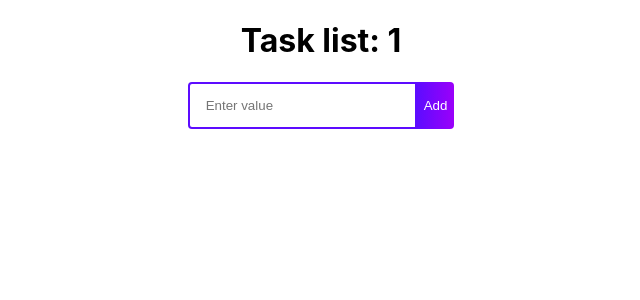
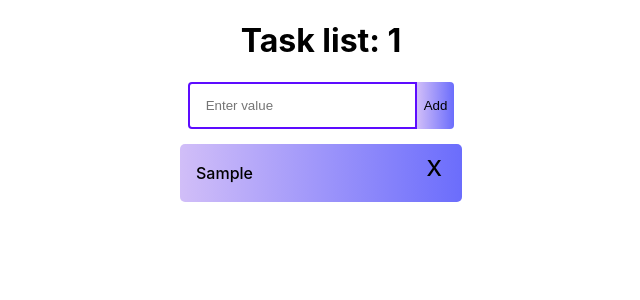
Before and after one commit to alexgold1994/todo-app, a React (Create React App) app: page / in a window 1280 px wide. Both pictures are taken after typing "Sample" into the empty fields and a click on the button "Add". Shown: the top 300 px of the page, without its empty margins (319-959 px from the left). Built offline with nearby package versions, Linux system fonts and the light colour scheme.

Commit message:
add delete, complete func

```diff
--- a/src/App.js
+++ b/src/App.js
@@ -21,12 +21,16 @@ function App() {
 	}
   }
 
-  const removeTask = () => {
-
+  const deleteTask = (id) => {
+	setTasks([...tasks.filter((task) => task.id !== id)])
   }
 
-  const toggleTask = () => {
-
+  const toggleTask = (id) => {
+    setTasks([
+		...tasks.map((task) =>
+			task.id === id ? {...task, isComplete: !task.isComplete} : {...task}
+		)
+	])
   }
 
   return (
@@ -38,9 +42,9 @@ function App() {
 			return (
 				<ListItem
 					task={task}
-					key={tasks.id}
+					key={task.id}
 					toggleTask={toggleTask}
-					removeTask={removeTask}
+					deleteTask={deleteTask}
 				/>
 			)
 		})}
--- a/src/components/ListItem.js
+++ b/src/components/ListItem.js
@@ -1,9 +1,15 @@
 import React from 'react'
 
-function ListItem() {
+function ListItem({ task, toggleTask, deleteTask }) {
     return (
-        <div>
+        <div key={task.id} className="item-task" >
+            <div className={task.isComplete ? "item-text strike" : "item-text"}
+                onClick={() => toggleTask(task.id)}
+            >
+                 {task.data}
+             </div>
 
+            <div className="item-delete" onClick={() => deleteTask(task.id)}> X </div>
         </div>
     )
 }
--- a/src/index.css
+++ b/src/index.css
@@ -17,25 +17,29 @@ code {
   text-align: center;
 }
 
-.App .item-todo {
-  padding: 14px;
+.App .item-task {
+  display: flex;
+  align-items: center;
+  justify-content: space-between;
+  padding: 16px;
   width: 250px;
+  font-weight: 500;
   margin: 0 auto;
   text-align: left;
   margin-top: 15px;
   background: linear-gradient(
     90deg,
-    rgba(93, 12, 255, 1) 0%,
-    rgba(155, 0, 250, 1) 100%
+    rgb(209, 190, 248) 0%,
+    rgb(107, 109, 252) 100%
   );
-  color: #fff;
+  color: rgb(0, 0, 0);
   border: none;
   border-radius: 5px;
   cursor: pointer;
 }
 
-.App .item-todo .item-text {
-  display: inline-block;
+.App .item-task .item-text {
+  display: flex;
   cursor: pointer;
 }
 
@@ -55,17 +59,16 @@ code {
   outline: none;
   background: linear-gradient(
     90deg,
-    rgba(93, 12, 255, 1) 0%,
-    rgba(155, 0, 250, 1) 100%
+    rgb(209, 190, 248) 0%,
+    rgb(107, 109, 252) 100%
   );
-  color: #fff;
+  color: rgb(0, 0, 0);
   text-transform: capitalize;
 }
 
-.App .item-todo .item-delete {
-  display: inline-block;
+.App .item-task .item-delete {
+  display: flex;
   cursor: pointer;
-  float: right;
   font-size: 22px;
   position: relative;
   left: -4px;
@@ -74,4 +77,6 @@ code {
 
 .strike {
   text-decoration: line-through;
+  text-decoration-color: rgb(164, 255, 220);
+
 }
```
